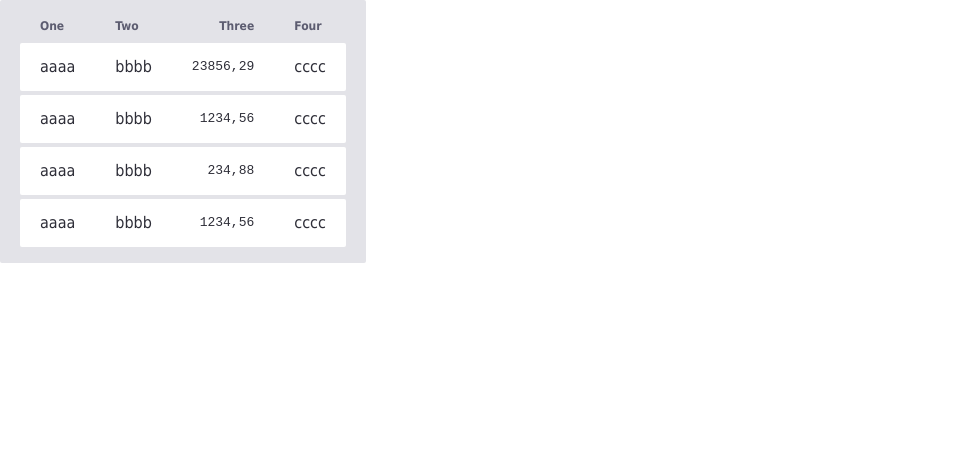
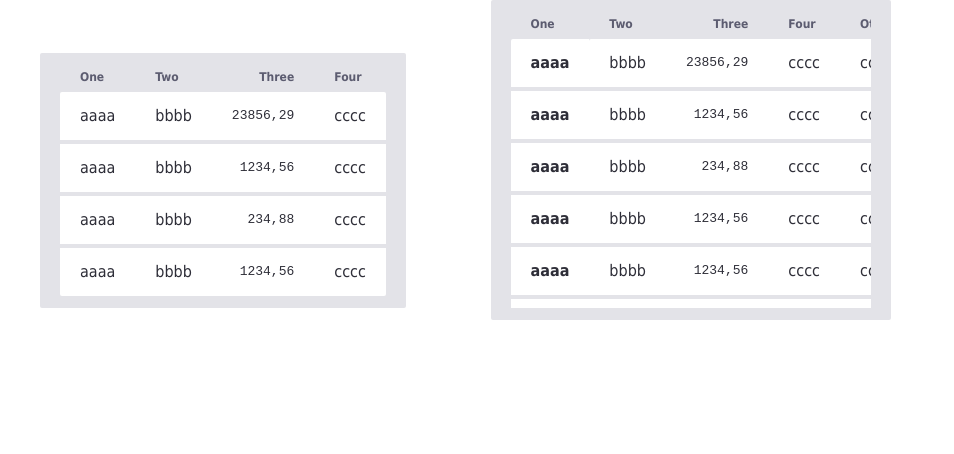
Before and after one commit to sandrolain/goodnight-css, a website: page src/table.html in a window 1280 px wide. Shown: the whole page, without its empty margins (0-954 px from the left). Drawn offline with Linux system fonts and the light colour scheme.

Commit message:
table scroll

```diff
--- a/src/table.css
+++ b/src/table.css
@@ -12,15 +12,28 @@
   --table-th-color: var(--neutral-color-400);
 }
 
-table {
-  border-collapse: separate;
-  border-spacing: var(--table-td-spacing) calc(var(--table-tr-spacing) / 2);
+.table {
+  display: inline-block;
   padding: var(--table-td-y-padding) var(--table-td-x-padding);
   padding-top: 0;
+  border-radius: var(--table-border-radius);
+  background-color: var(--table-bg-color);
+}
+
+table {
+  border-collapse: collapse;
   background-color: var(--table-bg-color);
   border: none;
-  border-radius: var(--table-border-radius);
+  position: relative;
 }
+
+tbody tr {
+   border-bottom: var(--table-tr-spacing) solid var(--table-bg-color);
+}
+tbody tr:last-child {
+  border-bottom: none;
+}
+
 
 th.number {
   text-align: right;
@@ -33,20 +46,26 @@ td {
   text-align: left;
 }
 
-th {
+thead th {
   font-size: var(--table-th-font-size);
   font-weight: var(--table-th-font-weight);
-  padding-bottom: calc(var(--table-td-y-padding) / 4);
   color: var(--table-th-color);
+  background-color: var(--table-bg-color);
 }
 
-td:first-child {
+td:first-of-type,
+th:first-child {
   border-radius: var(--table-border-radius) 0 0 var(--table-border-radius);
 }
 td:last-child {
   border-radius: 0 var(--table-border-radius) var(--table-border-radius) 0;
 }
 
+thead th {
+  padding-bottom: calc(var(--table-td-y-padding) / 4);
+}
+
+tbody th,
 tbody td {
   background-color: var(--table-td-bg-color);
 }
@@ -55,9 +74,28 @@ tbody td.number {
   font-family: var(--font-family-mono);
 }
 
-tbody tr:hover {
-  filter: drop-shadow(0 1px 2px rgba(0,0,0,0.2));
-}
+tbody tr:hover th,
 tbody tr:hover td {
   background-color: var(--table-td-hover-color);
 }
+
+.table-scroll {
+  overflow: auto;
+  position: relative;
+  max-width: 100%;
+  max-height: 100%;
+}
+
+.table-scroll thead th {
+  position: sticky;
+  top: 0;
+}
+.table-scroll thead th:first-child,
+.table-scroll tbody th {
+  position: sticky;
+  left: 0;
+  z-index: 2;
+}
+.table-scroll thead th:first-child {
+  z-index: 3;
+}
--- a/src/table.html
+++ b/src/table.html
@@ -14,7 +14,8 @@
 </head>
 <body ontouchstart="">
 
-<table class="margined">
+<div class="table" style="--margined-x: 2">
+<table>
   <thead>
   <tr>
     <th>One</th>
@@ -29,36 +30,147 @@
       <td>bbbb</td>
       <td class="number">23856,29</td>
       <td>cccc</td>
-    <tr>
+    </tr>
     <tr>
       <td>aaaa</td>
       <td>bbbb</td>
       <td class="number">1234,56</td>
       <td>cccc</td>
-    <tr>
+    </tr>
     <tr>
       <td>aaaa</td>
       <td>bbbb</td>
       <td class="number">234,88</td>
       <td>cccc</td>
-    <tr>
+    </tr>
     <tr>
       <td>aaaa</td>
       <td>bbbb</td>
       <td class="number">1234,56</td>
       <td>cccc</td>
-    <tr>
+    </tr>
   </tbody>
 </table>
+</div>
 
-
-
-
-
-
-
-
-
+<div class="table" style="width: 400px; height: 320px; --margined-x: 2">
+<div class="table-scroll">
+<table>
+  <thead>
+  <tr>
+    <th>One</th>
+    <th>Two</th>
+    <th class="number">Three</th>
+    <th>Four</th>
+    <th>Other</th>
+    <th>Other</th>
+    <th>Other</th>
+    <th>Other</th>
+    <th>Other</th>
+    <th>Other</th>
+  </tr>
+  </thead>
+  <tbody>
+    <tr>
+      <th>aaaa</th>
+      <td>bbbb</td>
+      <td class="number">23856,29</td>
+      <td>cccc</td>
+      <td>cccc</td>
+      <td>cccc</td>
+      <td>cccc</td>
+      <td>cccc</td>
+      <td>cccc</td>
+      <td>cccc</td>
+    </tr>
+    <tr>
+      <th>aaaa</th>
+      <td>bbbb</td>
+      <td class="number">1234,56</td>
+      <td>cccc</td>
+      <td>cccc</td>
+      <td>cccc</td>
+      <td>cccc</td>
+      <td>cccc</td>
+      <td>cccc</td>
+      <td>cccc</td>
+    </tr>
+    <tr>
+      <th>aaaa</th>
+      <td>bbbb</td>
+      <td class="number">234,88</td>
+      <td>cccc</td>
+      <td>cccc</td>
+      <td>cccc</td>
+      <td>cccc</td>
+      <td>cccc</td>
+      <td>cccc</td>
+      <td>cccc</td>
+    </tr>
+    <tr>
+      <th>aaaa</th>
+      <td>bbbb</td>
+      <td class="number">1234,56</td>
+      <td>cccc</td>
+      <td>cccc</td>
+      <td>cccc</td>
+      <td>cccc</td>
+      <td>cccc</td>
+      <td>cccc</td>
+      <td>cccc</td>
+    </tr>
+    <tr>
+      <th>aaaa</th>
+      <td>bbbb</td>
+      <td class="number">1234,56</td>
+      <td>cccc</td>
+      <td>cccc</td>
+      <td>cccc</td>
+      <td>cccc</td>
+      <td>cccc</td>
+      <td>cccc</td>
+      <td>cccc</td>
+    </tr>
+    <tr>
+      <th>aaaa</th>
+      <td>bbbb</td>
+      <td class="number">1234,56</td>
+      <td>cccc</td>
+      <td>cccc</td>
+      <td>cccc</td>
+      <td>cccc</td>
+      <td>cccc</td>
+      <td>cccc</td>
+      <td>cccc</td>
+    </tr>
+    <tr>
+      <th>aaaa</th>
+      <td>bbbb</td>
+      <td class="number">1234,56</td>
+      <td>cccc</td>
+      <td>cccc</td>
+      <td>cccc</td>
+      <td>cccc</td>
+      <td>cccc</td>
+      <td>cccc</td>
+      <td>cccc</td>
+    </tr>
+    <tr>
+      <th>aaaa</th>
+      <td>bbbb</td>
+      <td class="number">1234,56</td>
+      <td>cccc</td>
+      <td>cccc</td>
+      <td>cccc</td>
+      <td>cccc</td>
+      <td>cccc</td>
+      <td>cccc</td>
+      <td>cccc</td>
+    </tr>
+  </tbody>
+</table>
+</div>
+</div>
 
 </body>
 </html>
```
